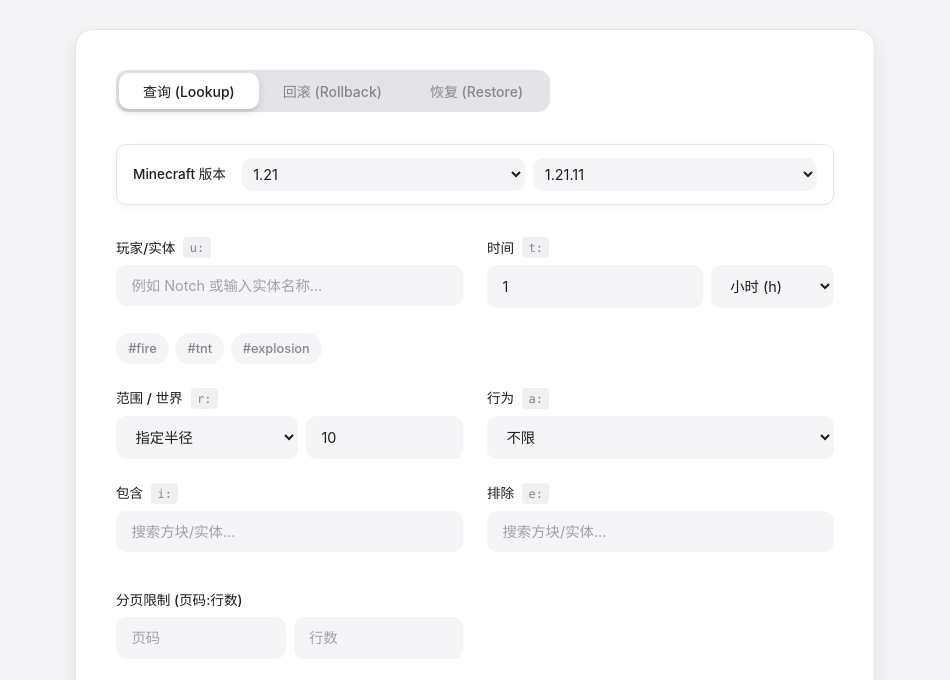
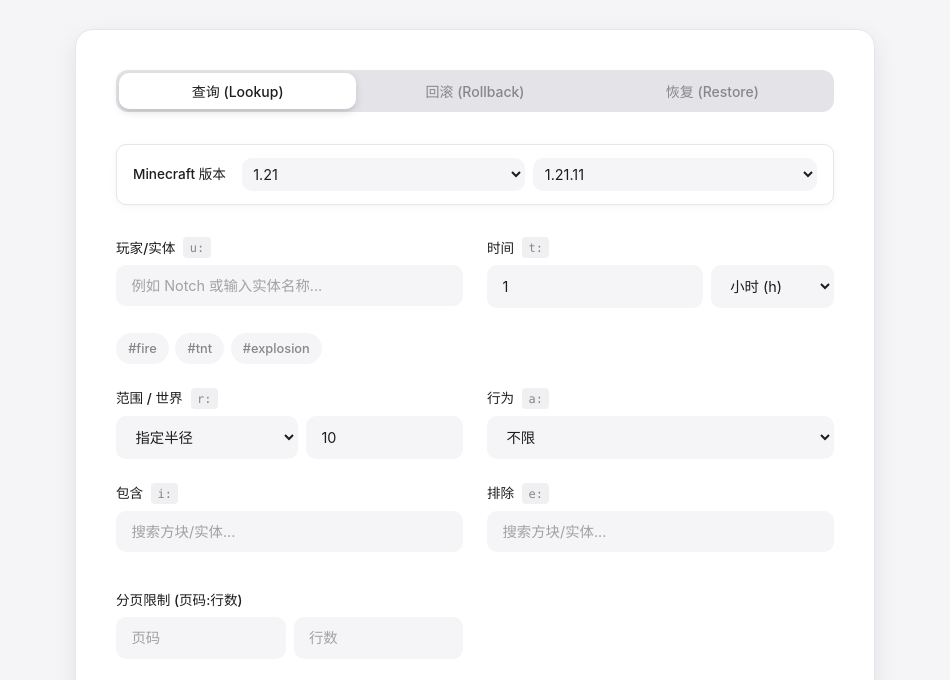
Before and after one commit to bentianjia/coreprotect_command_auto, an Electron app: page CoreProtectGenerator.html in a window 950 px wide. Shown: the part 120-800 px from the top of the page. Drawn offline with Linux system fonts and the light colour scheme.

Commit message:
style: 优化移动端选项卡布局，增加平滑切换动画

```diff
--- a/CoreProtectGenerator.html
+++ b/CoreProtectGenerator.html
@@ -108,13 +108,27 @@
             background: #e3e3e8;
             padding: 3px;
             border-radius: 12px;
-            display: inline-flex;
+            display: flex;
             margin-bottom: 2rem;
             position: relative;
         }
 
+        .tab-slider {
+            position: absolute;
+            top: 3px;
+            bottom: 3px;
+            left: 3px;
+            width: calc((100% - 6px) / 3);
+            background: #ffffff;
+            border-radius: 10px;
+            box-shadow: 0 3px 8px rgba(0,0,0,0.12), 0 3px 1px rgba(0,0,0,0.04);
+            transition: transform 0.3s cubic-bezier(0.25, 0.8, 0.25, 1);
+            z-index: 1;
+        }
+
         .tab-btn {
-            padding: 0.5rem 1.5rem;
+            flex: 1;
+            padding: 0.5rem 0.5rem;
             border: none;
             background: transparent;
             color: var(--text-muted);
@@ -122,9 +136,10 @@
             font-weight: 500;
             border-radius: 10px;
             cursor: pointer;
-            transition: var(--transition);
+            transition: color 0.3s ease;
             position: relative;
             z-index: 2;
+            text-align: center;
         }
 
         .tab-btn:hover {
@@ -133,8 +148,6 @@
 
         .tab-btn.active {
             color: var(--text-main);
-            background: #ffffff;
-            box-shadow: 0 3px 8px rgba(0,0,0,0.12), 0 3px 1px rgba(0,0,0,0.04);
         }
 
         .grid-layout {
@@ -194,25 +207,17 @@
                 border-radius: 14px;
             }
 
-            /* Tabs: horizontal scroll on small screens */
+            /* Tabs: display all evenly without scroll */
             .tabs-container {
                 display: flex;
                 width: 100%;
-                overflow-x: auto;
-                -webkit-overflow-scrolling: touch;
-                scrollbar-width: none;
                 margin-bottom: 1.2rem;
             }
 
-            .tabs-container::-webkit-scrollbar {
-                display: none;
-            }
-
             .tab-btn {
-                padding: 0.5rem 1rem;
-                font-size: 0.8rem;
+                padding: 0.5rem 0.2rem;
+                font-size: 0.75rem;
                 white-space: nowrap;
-                flex-shrink: 0;
             }
 
             .grid-layout {
@@ -632,9 +637,10 @@
 
         <div class="card">
             <div class="tabs-container" id="commandTabs">
-                <button class="tab-btn active" data-cmd="lookup"><span data-i18n="lookup">查询 (Lookup)</span></button>
-                <button class="tab-btn" data-cmd="rollback"><span data-i18n="rollback">回滚 (Rollback)</span></button>
-                <button class="tab-btn" data-cmd="restore"><span data-i18n="restore">恢复 (Restore)</span></button>
+                <div class="tab-slider" id="tabSlider"></div>
+                <button class="tab-btn active" data-cmd="lookup" data-index="0"><span data-i18n="lookup">查询 (Lookup)</span></button>
+                <button class="tab-btn" data-cmd="rollback" data-index="1"><span data-i18n="rollback">回滚 (Rollback)</span></button>
+                <button class="tab-btn" data-cmd="restore" data-index="2"><span data-i18n="restore">恢复 (Restore)</span></button>
             </div>
 
 
@@ -1159,6 +1165,7 @@
 
         // Tab Switching Logic
         const tabBtns = document.querySelectorAll('.tab-btn');
+        const tabSlider = document.getElementById('tabSlider');
         const paginationGroup = document.getElementById('paginationGroup');
         const hashtagGroup = document.getElementById('hashtagGroup');
 
@@ -1166,6 +1173,10 @@
             btn.addEventListener('click', () => {
                 tabBtns.forEach(b => b.classList.remove('active'));
                 btn.classList.add('active');
+
+                const index = btn.dataset.index;
+                tabSlider.style.transform = `translateX(${index * 100}%)`;
+
                 currentCommand = btn.dataset.cmd;
 
                 if (currentCommand === 'lookup') {
```
